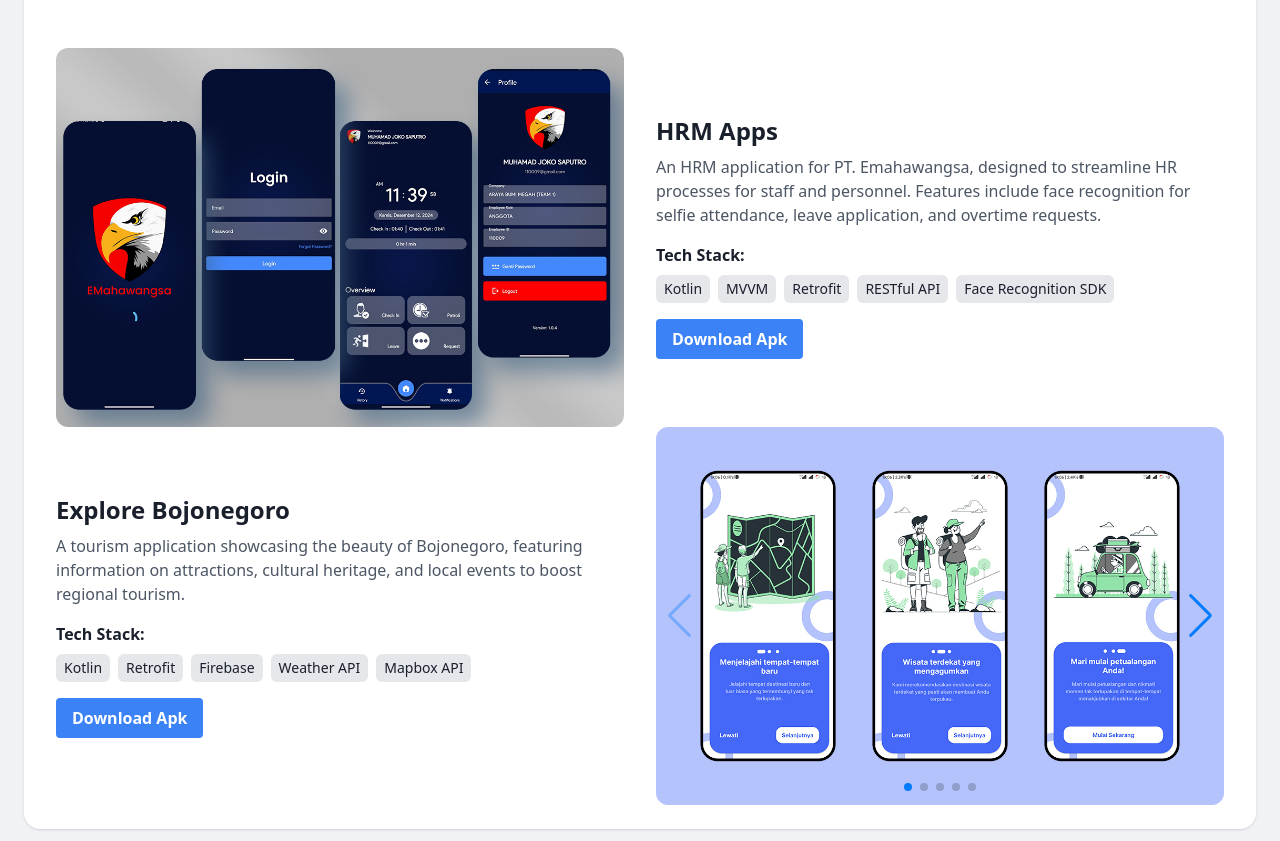
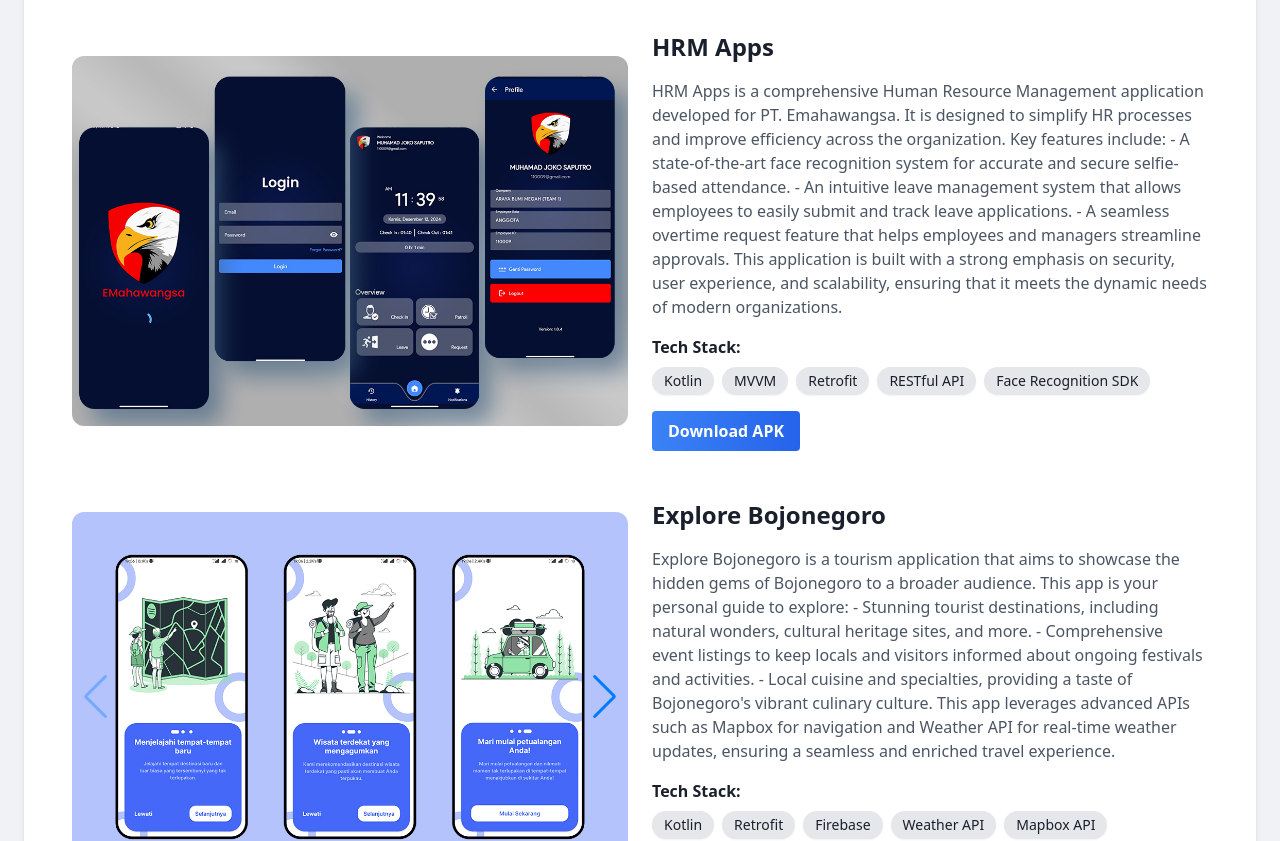
Before and after one commit to rikoarik/Portfolio-website, a Next.js app: page /projects in a window 1280 px wide. Shown: the part 249-1090 px from the top of the page. Built offline with nearby package versions, Linux system fonts and the light colour scheme; what tailwindcss-animated would draw is missing.

Commit message:
update ui and add long desc my project

```diff
--- a/src/app/project.tsx
+++ b/src/app/project.tsx
@@ -5,64 +5,82 @@
   {
     id: 1,
     title: "HRM Apps",
-     description: "An HRM application for PT. Emahawangsa, designed to streamline HR processes for staff and personnel. Features include face recognition for selfie attendance, leave application, and overtime requests.",
-     images: ["/assets/images/hrm/hrm-1.jpg",
-
-     ],
+    description: `
+      HRM Apps is a comprehensive Human Resource Management application developed for PT. Emahawangsa.
+      It is designed to simplify HR processes and improve efficiency across the organization.
+      Key features include:
+      - A state-of-the-art face recognition system for accurate and secure selfie-based attendance.
+      - An intuitive leave management system that allows employees to easily submit and track leave applications.
+      - A seamless overtime request feature that helps employees and managers streamline approvals.
+      This application is built with a strong emphasis on security, user experience, and scalability, ensuring that it meets the dynamic needs of modern organizations.`,
+    images: ["/assets/images/hrm/hrm-1.jpg"],
     techStack: ["Kotlin", "MVVM", "Retrofit", "RESTful API", "Face Recognition SDK"],
     githubLink: "https://bujpmahawangsa.com/download/",
   },
   {
     id: 2,
     title: "Explore Bojonegoro",
-     description: "A tourism application showcasing the beauty of Bojonegoro, featuring information on attractions, cultural heritage, and local events to boost regional tourism.",
-     images: ["/assets/images/explorebojonegoro/explore-1.jpg",
+    description: `
+      Explore Bojonegoro is a tourism application that aims to showcase the hidden gems of Bojonegoro to a broader audience.
+      This app is your personal guide to explore:
+      - Stunning tourist destinations, including natural wonders, cultural heritage sites, and more.
+      - Comprehensive event listings to keep locals and visitors informed about ongoing festivals and activities.
+      - Local cuisine and specialties, providing a taste of Bojonegoro's vibrant culinary culture.
+      This app leverages advanced APIs such as Mapbox for navigation and Weather API for real-time weather updates, ensuring a seamless and enriched travel experience.`,
+    images: [
+      "/assets/images/explorebojonegoro/explore-1.jpg",
       "/assets/images/explorebojonegoro/explore-2.jpg",
-      "/assets/images/explorebojonegoro/explore-3.jpg",
-      "/assets/images/explorebojonegoro/explore-4.jpg",
-      "/assets/images/explorebojonegoro/explore-5.jpg",
-
     ],
     techStack: ["Kotlin", "Retrofit", "Firebase", "Weather API", "Mapbox API"],
     githubLink: "https://drive.google.com/file/d/12G5ILc3uSPd0rlM_Z87_IkXDkD7m5Xg3/view?usp=drivesdk",
   },
-
-
-
 ];
 
- const myProjects: React.FC = () => {
+const MyProjects: React.FC = () => {
   return (
-     <>
-       <div className="rounded-2xl bg-white shadow dark:bg-black dark:shadow-dark">
-  <div className="rounded-full ms-8 mr-8 px-4 xl:px-0 py-6 mx-auto">
-    <div className="max-w-3xl mb-8 lg:mb-12">
-      <h2 className="font-semibold text-2xl md:text-4xl md:leading-tight">
+    <div className="rounded-2xl bg-white shadow-md dark:bg-black dark:shadow-lg p-6 lg:p-12">
+      {/* Header */}
+      <div className="text-center mb-8">
+        <h2 className="text-3xl lg:text-4xl font-semibold mb-2">
           My Recent Projects
         </h2>
-      <p className="mt-1 text-neutral-400">
-        Explore our Android development projects that showcase creativity, innovation, and technical expertise.
+        <p className="text-neutral-500 dark:text-neutral-300">
+          Explore Android projects showcasing creativity, innovation, and technical expertise.
         </p>
       </div>
-    <div className="w-full h-full">
+
+      {/* Projects */}
+      <div className="space-y-12">
         {androidProjects.map((project, index) => (
           <div
             key={project.id}
-          className="grid grid-cols-1 lg:grid-cols-2 lg:items-center gap-8"
+            className={`grid gap-6 items-center ${
+              index % 2 === 0 ? "lg:grid-cols-2" : "lg:grid-cols-2 lg:flex-row-reverse"
+            }`}
           >
-          {index % 2 === 0 ? (
-            <>
-              <div className="aspect-h-9 lg:col-start-1">
-                <ClientImageSlider images={project.images} title={project.title} />
+            {/* Image Section */}
+            <div className="relative">
+              <ClientImageSlider
+                images={project.images}
+                title={project.title}
+              />
+              <div className="absolute top-0 left-0 w-full h-full bg-gradient-to-t from-black via-transparent to-transparent opacity-50 lg:opacity-0 hover:opacity-100 transition-opacity duration-300"></div>
             </div>
-              <div className="lg:col-start-2">
-                <h3 className="text-2xl font-bold mb-2">{project.title}</h3>
-                <p className="text-gray-600 dark:text-gray-300 mb-4">{project.description}</p>
+
+            {/* Description Section */}
+            <div>
+              <h3 className="text-2xl font-bold mb-4">{project.title}</h3>
+              <p className="text-gray-600 dark:text-gray-300 mb-4">
+                {project.description}
+              </p>
               <div className="mb-4">
                 <h4 className="font-semibold mb-2">Tech Stack:</h4>
                 <div className="flex flex-wrap gap-2">
                   {project.techStack.map((tech, techIndex) => (
-                      <span key={techIndex} className="bg-gray-200 dark:bg-gray-700 px-2 py-1 rounded-md text-sm">
+                    <span
+                      key={techIndex}
+                      className="bg-gray-200 dark:bg-gray-700 px-3 py-1 rounded-full text-sm font-medium shadow-sm"
+                    >
                       {tech}
                     </span>
                   ))}
@@ -73,52 +91,17 @@
                   href={project.githubLink}
                   target="_blank"
                   rel="noopener noreferrer"
-                    className="inline-block bg-blue-500 hover:bg-blue-600 text-white font-bold py-2 px-4 rounded"
+                  className="inline-block bg-gradient-to-r from-blue-500 to-blue-600 hover:from-blue-600 hover:to-blue-700 text-white font-bold py-2 px-4 rounded transition-shadow duration-300 hover:shadow-lg"
                 >
-                    Download Apk
+                  Download APK
                 </a>
               )}
             </div>
-            </>
-          ) : (
-            <>
-              <div className="lg:col-start-1">
-                <h3 className="text-2xl font-bold mb-2">{project.title}</h3>
-                <p className="text-gray-600 dark:text-gray-300 mb-4">{project.description}</p>
-                <div className="mb-4">
-                  <h4 className="font-semibold mb-2">Tech Stack:</h4>
-                  <div className="flex flex-wrap gap-2">
-                    {project.techStack.map((tech, techIndex) => (
-                      <span key={techIndex} className="bg-gray-200 dark:bg-gray-700 px-2 py-1 rounded-md text-sm">
-                        {tech}
-                      </span>
-                    ))}
-                  </div>
-                </div>
-                {project.githubLink && (
-                  <a
-                    href={project.githubLink}
-                    target="_blank"
-                    rel="noopener noreferrer"
-                    className="inline-block bg-blue-500 hover:bg-blue-600 text-white font-bold py-2 px-4 rounded"
-                  >
-                    Download Apk
-                  </a>
-                )}
-              </div>
-              <div className="aspect-h-9 lg:col-start-2">
-                <ClientImageSlider images={project.images} title={project.title} />
-              </div>
-            </>
-          )}
           </div>
         ))}
       </div>
     </div>
-</div>
-
-     </>
   );
 };
 
- export default myProjects;
+export default MyProjects;
```
Lines whose indentation alone changed are shown as unchanged.
